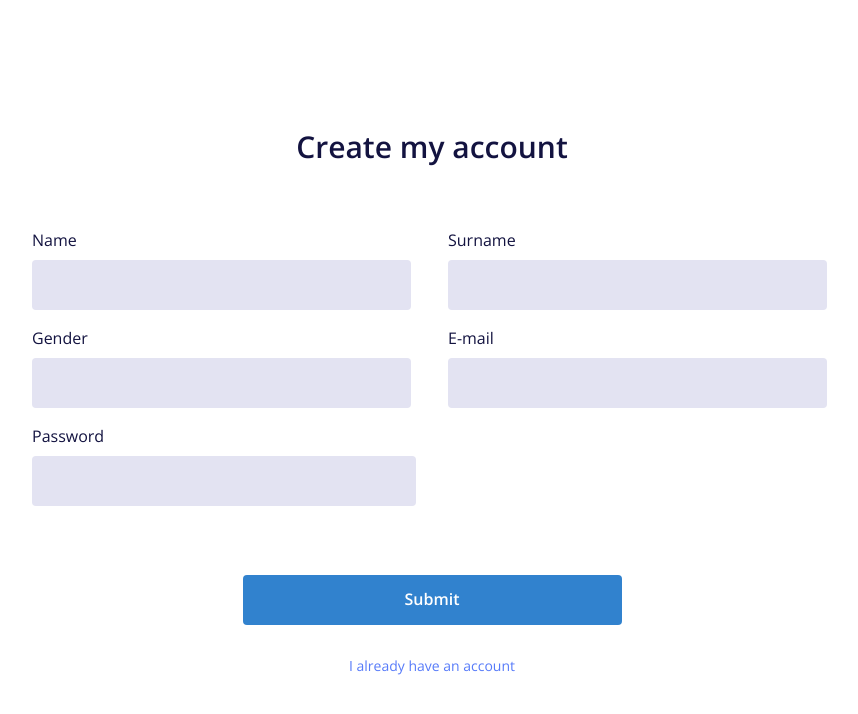
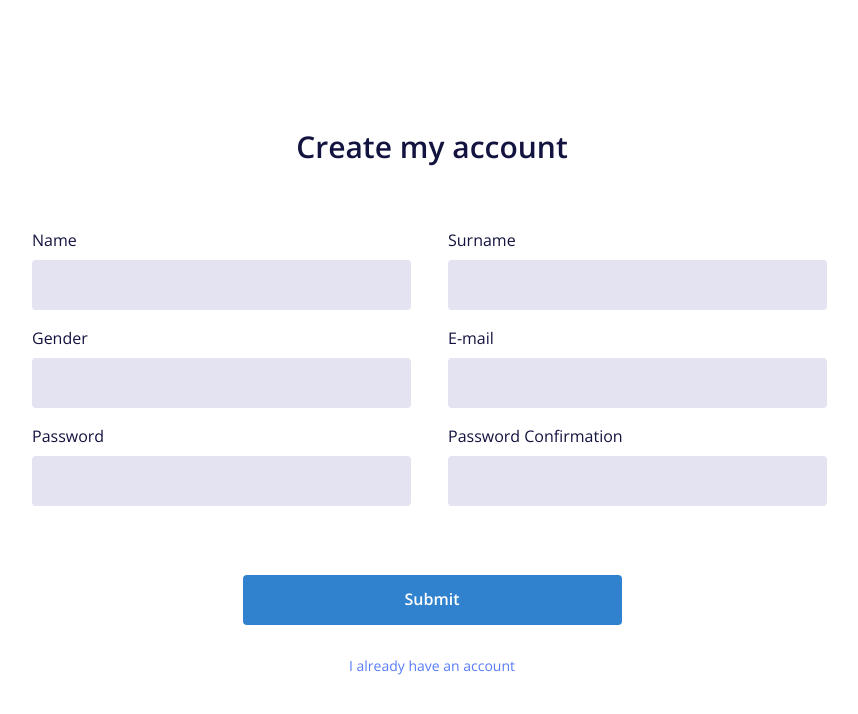
Before and after one commit to Jose-Caldas/jrc-app-store, a Next.js app: page /registration in a window 1280 px wide. Shown: the top 714 px of the page, without its empty margins (208-1066 px from the left). Built offline with nearby package versions, Linux system fonts and the light colour scheme.

Commit message:
add: password confirmation input

```diff
--- a/src/pages/registration.tsx
+++ b/src/pages/registration.tsx
@@ -13,6 +13,7 @@ type RegistrationFormData = {
   gender: string;
   email: string;
   password: string;
+  password_confirmation: string;
 };
 
 const RegistrationFormSchema = yup.object().shape({
@@ -20,11 +21,14 @@ const RegistrationFormSchema = yup.object().shape({
   surname: yup.string().required(),
   gender: yup.string().required(),
   email: yup.string().required().email(),
-  password: yup.string().required().min(6, "No mínimo 6 caracteres"),
+  password: yup.string().required().min(6, "minimum 6 characters"),
+  password_confirmation: yup
+    .string()
+    .oneOf([null, yup.ref("password")], "passwords must be the same"),
 });
 
 export default function Registration() {
-  const { register, handleSubmit, formState, isLoading } = useForm({
+  const { register, handleSubmit, formState } = useForm({
     resolver: yupResolver(RegistrationFormSchema),
   });
 
@@ -81,16 +85,22 @@ export default function Registration() {
               error={errors.email}
             />
           </SimpleGrid>
-          <>
+          <SimpleGrid minChildWidth="240px" spacing={["6", "8"]} width="100%">
             <Input
               name="password"
               type="password"
               label="Password"
-              width="384px"
               {...register("password")}
               error={errors.password}
             />
-          </>
+            <Input
+              name="password_confirmation"
+              type="password"
+              label="Password Confirmation"
+              {...register("password_confirmation")}
+              error={errors.password_confirmation}
+            />
+          </SimpleGrid>
         </VStack>
 
         <Flex align="center" justify="center">
```
